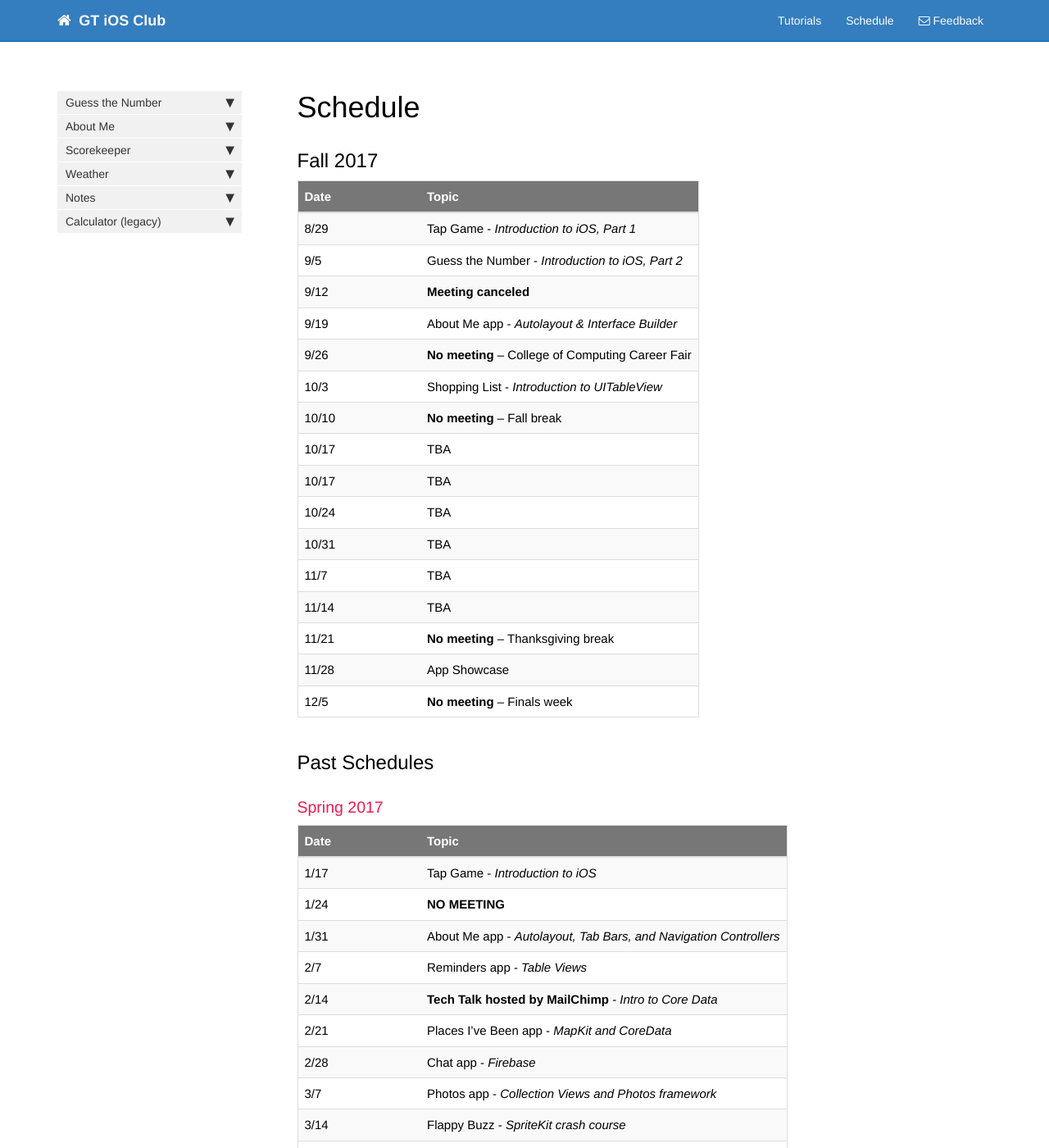
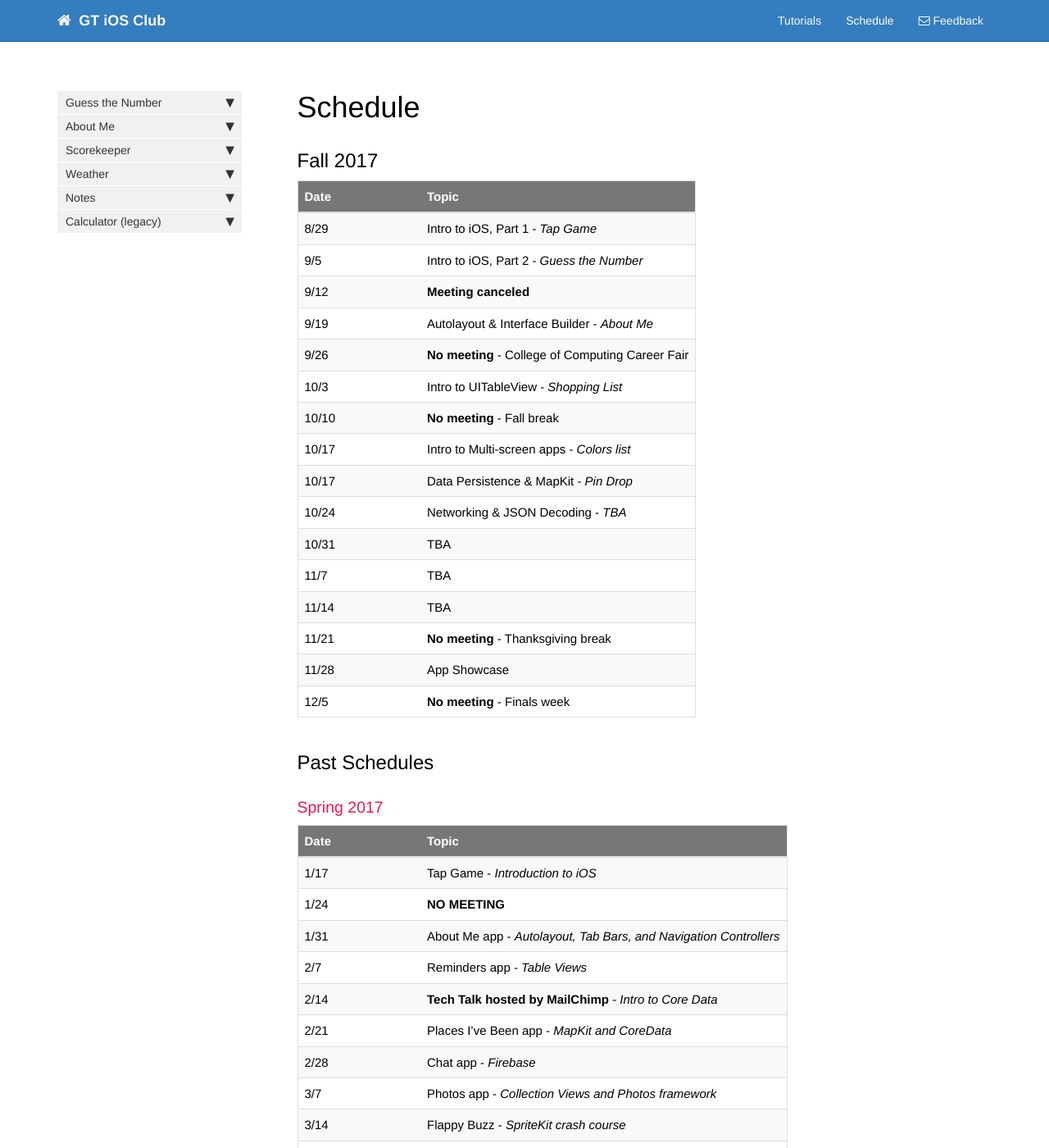
Before and after one commit to gtiosclub/gtios.club, a Jekyll site: the page built from schedule.md, in a window 1280 px wide and 1400 px high. Shown: the whole window at 82% size. Built offline with Jekyll 4.4.1, drawn with Linux system fonts in a browser that asks for light colours; nearby versions of some CDN libraries; comment, search, counter and statistics services are not loaded.

Commit message:
Update schedule.md

```diff
--- a/schedule.md
+++ b/schedule.md
@@ -8,22 +8,22 @@ permalink: schedule.html
 
 Date   | Topic
 -------| -------------
-8/29   | Tap Game - *Introduction to iOS, Part 1*
-9/5    | Guess the Number - *Introduction to iOS, Part 2*
+8/29   | Intro to iOS, Part 1 - *Tap Game*
+9/5    | Intro to iOS, Part 2 - *Guess the Number*
 9/12   | **Meeting canceled**
-9/19   | About Me app - *Autolayout & Interface Builder*
-9/26   | **No meeting** -- College of Computing Career Fair
-10/3   | Shopping List - *Introduction to UITableView*
-10/10  | **No meeting** -- Fall break
-10/17  | TBA
-10/17  | TBA
-10/24  | TBA
+9/19   | Autolayout & Interface Builder - *About Me*
+9/26   | **No meeting** - College of Computing Career Fair
+10/3   | Intro to UITableView - *Shopping List*
+10/10  | **No meeting** - Fall break
+10/17  | Intro to Multi-screen apps - *Colors list*
+10/17  | Data Persistence & MapKit - *Pin Drop*
+10/24  | Networking & JSON Decoding - *TBA*
 10/31  | TBA
 11/7   | TBA
 11/14  | TBA
-11/21  | **No meeting** -- Thanksgiving break
+11/21  | **No meeting** - Thanksgiving break
 11/28  | App Showcase
-12/5   | **No meeting** -- Finals week
+12/5   | **No meeting** - Finals week
 
 ## Past Schedules
 
```
